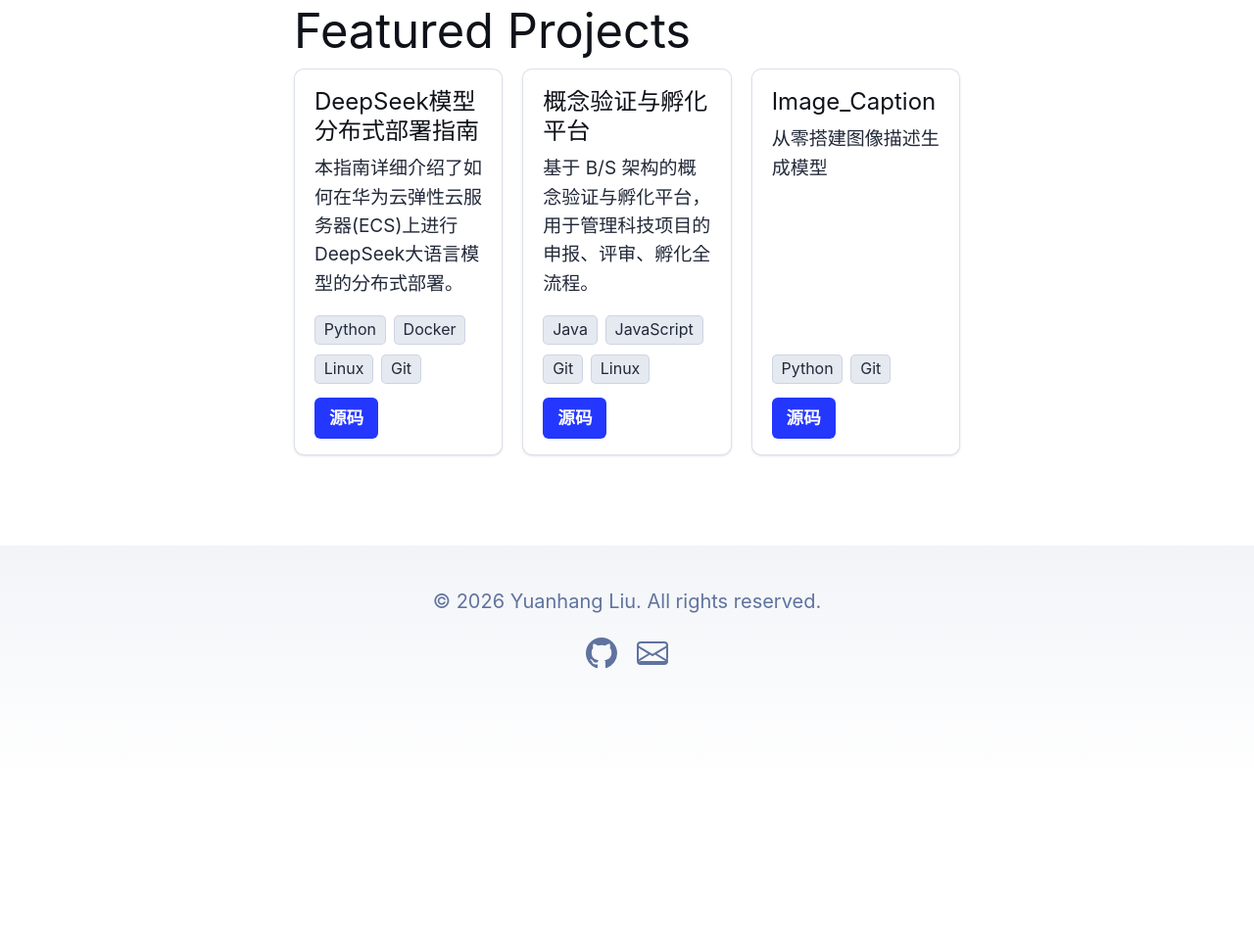
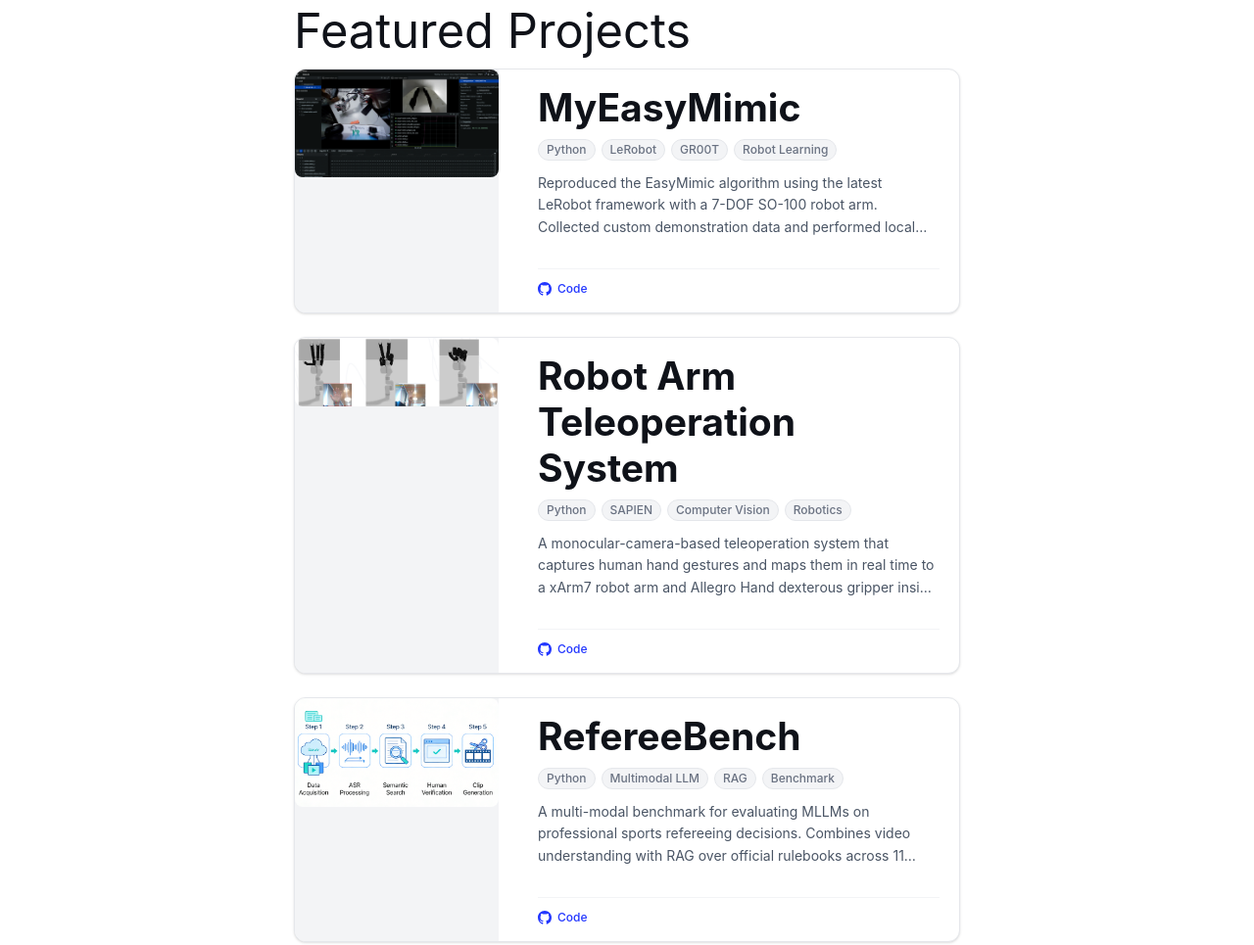
Before and after one commit to KKqdtjo/KKqdtjo.github.io, an Astro site: page / in a window 1280 px wide. Shown: the part 1152-2117 px from the top of the page at 98% size. Before the commit the page ends 1955 px from the top, so only its background shows below. Built offline with nearby package versions, Linux system fonts and the light colour scheme; Astro itself is replaced by a stand-in of ours.

Commit message:
增加项目经历

```diff
--- a/src/components/ProjectCards.astro
+++ b/src/components/ProjectCards.astro
@@ -2,133 +2,105 @@
 import { FEATURED_PROJECTS } from '../consts';
 ---
 
-<ul class="project-grid" role="list">
+<ul class="flex flex-col gap-6" role="list">
 	{
 		FEATURED_PROJECTS.map((project) => (
-			<li>
-				<a
-					class="project-card"
-					href={project.href}
-					target="_blank"
-					rel="noopener noreferrer"
-				>
-					<h3 class="project-card-title">{project.name}</h3>
-					<p class="project-card-desc">{project.description}</p>
-					<ul class="project-card-tags" role="list">
-						{project.techTags.map((tag) => (
-							<li>
-								<span class="project-tech-tag">{tag}</span>
-							</li>
-						))}
-					</ul>
-					<span class="project-card-source">源码</span>
-				</a>
+			<li class="group flex flex-col sm:flex-row gap-5 bg-white rounded-xl border border-gray-200 overflow-hidden shadow-sm hover:shadow-md hover:-translate-y-0.5 transition-all duration-200">
+
+				{/* ── Image (left) ── */}
+				<div class="sm:w-52 sm:flex-shrink-0 h-44 sm:h-auto bg-gray-100 overflow-hidden">
+					<img
+						src={project.image}
+						alt={project.name}
+						class="w-full h-full object-cover transition-transform duration-300 group-hover:scale-105"
+					/>
+				</div>
+
+				{/* ── Text (right) ── */}
+				<div class="flex flex-col justify-between px-5 py-4 flex-1 min-w-0">
+
+					{/* Title + tags */}
+					<div>
+						<h3 class="text-base font-bold text-gray-900 mb-1.5 leading-snug">
+							{project.name}
+						</h3>
+
+						<div class="flex flex-wrap gap-1.5 mb-3">
+							{project.techTags.map((tag) => (
+								<span class="text-xs font-medium px-2 py-0.5 rounded-full bg-gray-100 text-gray-500 border border-gray-200">
+									{tag}
+								</span>
+							))}
+						</div>
+
+						<p class="text-sm text-gray-600 leading-relaxed line-clamp-3">
+							{project.description}
+						</p>
+					</div>
+
+					{/* ── Link row ── */}
+					<div class="flex flex-wrap items-center gap-x-4 gap-y-2 mt-4 pt-3 border-t border-gray-100">
+						{project.links.code && (
+							<a
+								href={project.links.code}
+								target="_blank"
+								rel="noopener noreferrer"
+								class="inline-flex items-center gap-1.5 text-xs font-medium text-gray-500 hover:text-gray-900 transition-colors no-underline"
+							>
+								{/* GitHub / Code icon */}
+								<svg viewBox="0 0 16 16" aria-hidden="true" width="14" height="14" class="flex-shrink-0">
+									<path fill="currentColor" d="M8 0C3.58 0 0 3.58 0 8c0 3.54 2.29 6.53 5.47 7.59.4.07.55-.17.55-.38 0-.19-.01-.82-.01-1.49-2.01.37-2.53-.49-2.69-.94-.09-.23-.48-.94-.82-1.13-.28-.15-.68-.52-.01-.53.63-.01 1.08.58 1.23.82.72 1.21 1.87.87 2.33.66.07-.52.28-.87.51-1.07-1.78-.2-3.64-.89-3.64-3.95 0-.87.31-1.59.82-2.15-.08-.2-.36-1.02.08-2.12 0 0 .67-.21 2.2.82.64-.18 1.32-.27 2-.27.68 0 1.36.09 2 .27 1.53-1.04 2.2-.82 2.2-.82.44 1.1.16 1.92.08 2.12.51.56.82 1.27.82 2.15 0 3.07-1.87 3.75-3.65 3.95.29.25.54.73.54 1.48 0 1.07-.01 1.93-.01 2.2 0 .21.15.46.55.38A8.012 8.012 0 0 0 16 8c0-4.42-3.58-8-8-8z"/>
+								</svg>
+								Code
+							</a>
+						)}
+						{'paper' in project.links && project.links.paper && (
+							<a
+								href={project.links.paper}
+								target="_blank"
+								rel="noopener noreferrer"
+								class="inline-flex items-center gap-1.5 text-xs font-medium text-gray-500 hover:text-blue-600 transition-colors no-underline"
+							>
+								{/* Document / Paper icon */}
+								<svg viewBox="0 0 16 16" aria-hidden="true" width="14" height="14" class="flex-shrink-0">
+									<path fill="currentColor" d="M5 4a.5.5 0 0 0 0 1h6a.5.5 0 0 0 0-1H5zm-.5 2.5A.5.5 0 0 1 5 6h6a.5.5 0 0 1 0 1H5a.5.5 0 0 1-.5-.5zM5 8a.5.5 0 0 0 0 1h6a.5.5 0 0 0 0-1H5zm0 2a.5.5 0 0 0 0 1h3a.5.5 0 0 0 0-1H5z"/>
+									<path fill="currentColor" d="M2 2a2 2 0 0 1 2-2h8a2 2 0 0 1 2 2v12a2 2 0 0 1-2 2H4a2 2 0 0 1-2-2V2zm10-1H4a1 1 0 0 0-1 1v12a1 1 0 0 0 1 1h8a1 1 0 0 0 1-1V2a1 1 0 0 0-1-1z"/>
+								</svg>
+								Paper
+							</a>
+						)}
+						{'demo' in project.links && project.links.demo && (
+							<a
+								href={project.links.demo}
+								target="_blank"
+								rel="noopener noreferrer"
+								class="inline-flex items-center gap-1.5 text-xs font-medium text-gray-500 hover:text-blue-600 transition-colors no-underline"
+							>
+								{/* Play / Demo icon */}
+								<svg viewBox="0 0 16 16" aria-hidden="true" width="14" height="14" class="flex-shrink-0">
+									<path fill="currentColor" d="M6.79 5.093A.5.5 0 0 0 6 5.5v5a.5.5 0 0 0 .79.407l3.5-2.5a.5.5 0 0 0 0-.814l-3.5-2.5z"/>
+									<path fill="currentColor" d="M0 4a2 2 0 0 1 2-2h12a2 2 0 0 1 2 2v8a2 2 0 0 1-2 2H2a2 2 0 0 1-2-2V4zm15 0a1 1 0 0 0-1-1H2a1 1 0 0 0-1 1v8a1 1 0 0 0 1 1h12a1 1 0 0 0 1-1V4z"/>
+								</svg>
+								Demo
+							</a>
+						)}
+						{'slides' in project.links && project.links.slides && (
+							<a
+								href={project.links.slides}
+								target="_blank"
+								rel="noopener noreferrer"
+								class="inline-flex items-center gap-1.5 text-xs font-medium text-gray-500 hover:text-blue-600 transition-colors no-underline"
+							>
+								{/* Slides icon */}
+								<svg viewBox="0 0 16 16" aria-hidden="true" width="14" height="14" class="flex-shrink-0">
+									<path fill="currentColor" d="M14 2H2a1 1 0 0 0-1 1v9a1 1 0 0 0 1 1h4l-1 1.5a.5.5 0 0 0 .4.8h5.2a.5.5 0 0 0 .4-.8L10 13h4a1 1 0 0 0 1-1V3a1 1 0 0 0-1-1zM2 3h12v8H2V3z"/>
+								</svg>
+								Slides
+							</a>
+						)}
+					</div>
+				</div>
 			</li>
 		))
 	}
 </ul>
-
-<style>
-	.project-grid {
-		list-style: none;
-		margin: 0;
-		padding: 0;
-		display: grid;
-		align-items: stretch;
-		gap: 1.25rem;
-		grid-template-columns: 1fr;
-	}
-	.project-grid > li {
-		display: flex;
-		min-height: 0;
-	}
-	@media (min-width: 560px) {
-		.project-grid {
-			grid-template-columns: repeat(2, 1fr);
-		}
-	}
-	@media (min-width: 900px) {
-		.project-grid {
-			grid-template-columns: repeat(3, 1fr);
-		}
-	}
-	.project-card {
-		flex: 1;
-		display: flex;
-		flex-direction: column;
-		min-height: 100%;
-		box-sizing: border-box;
-		padding: 1.15rem 1.25rem 1rem;
-		text-decoration: none;
-		color: inherit;
-		background: #fff;
-		border-radius: 10px;
-		border: 1px solid rgba(var(--gray), 22%);
-		box-shadow:
-			0 1px 3px 0 rgba(var(--black), 8%),
-			0 1px 2px -1px rgba(var(--black), 8%);
-		transition:
-			border-color 0.2s ease,
-			box-shadow 0.2s ease,
-			transform 0.2s ease;
-	}
-	.project-card:hover {
-		border-color: rgba(var(--accent), 45%);
-		transform: translateY(-0.25rem);
-		box-shadow:
-			0 4px 6px -1px rgba(var(--black), 12%),
-			0 2px 4px -2px rgba(var(--black), 10%);
-	}
-	.project-card:focus-visible {
-		outline: 2px solid var(--accent);
-		outline-offset: 2px;
-	}
-	.project-card-title {
-		flex-shrink: 0;
-		margin: 0 0 0.5rem 0;
-		font-size: 1.2em;
-		color: rgb(var(--black));
-		line-height: 1.25;
-	}
-	.project-card-desc {
-		flex: 1 1 auto;
-		min-height: 0;
-		margin: 0 0 0.85rem 0;
-		font-size: 0.95em;
-		line-height: 1.55;
-		color: rgb(var(--gray-dark));
-	}
-	.project-card-tags {
-		flex-shrink: 0;
-		display: flex;
-		flex-wrap: wrap;
-		gap: 0.4rem 0.5rem;
-		margin: 0 0 0.85rem 0;
-		padding: 0;
-		list-style: none;
-	}
-	.project-tech-tag {
-		display: inline-block;
-		padding: 0.2em 0.55em;
-		font-size: 0.8em;
-		line-height: 1.35;
-		color: rgb(var(--gray-dark));
-		background: rgb(var(--gray-light));
-		border-radius: 5px;
-		border: 1px solid rgba(var(--gray), 18%);
-	}
-	.project-card-source {
-		flex-shrink: 0;
-		align-self: flex-start;
-		margin-top: 0;
-		padding: 0.35em 0.85em;
-		font-size: 0.88em;
-		font-weight: 600;
-		color: #fff;
-		background: var(--accent);
-		border-radius: 6px;
-	}
-	.project-card:hover .project-card-source {
-		background: var(--accent-dark);
-	}
-</style>
--- a/src/consts.ts
+++ b/src/consts.ts
@@ -27,26 +27,46 @@
 	},
 ] as const;
 
-/** 精选项目：数据在 consts 中维护；点击卡片或「源码」均跳转 GitHub（新标签页） */
+/** 精选项目：横向宽卡片，支持 image / techTags / links（code/paper/demo/slides 均可选） */
 export const FEATURED_PROJECTS = [
 	{
-		name: 'DeepSeek模型分布式部署指南',
+		name: 'MyEasyMimic',
+		image: '/images/easymimic.png',
 		description:
-			'本指南详细介绍了如何在华为云弹性云服务器(ECS)上进行DeepSeek大语言模型的分布式部署。',
-		href: 'https://github.com/KKqdtjo/Distributed_Deployment',
-		techTags: ['Python', 'Docker', 'Linux', 'Git'],
+			'Reproduced the EasyMimic algorithm using the latest LeRobot framework with a 7-DOF SO-100 robot arm. Collected custom demonstration data and performed local fine-tuning and inference on the GR00T foundation model.',
+		techTags: ['Python', 'LeRobot', 'GR00T', 'Robot Learning'],
+		links: {
+			code: 'https://github.com/KKqdtjo/MyEasyMimic',
+		},
 	},
 	{
-		name: '概念验证与孵化平台',
+		name: 'Robot Arm Teleoperation System',
+		image: '/images/teleop.png',
 		description:
-			'基于 B/S 架构的概念验证与孵化平台，用于管理科技项目的申报、评审、孵化全流程。',
-		href: 'https://github.com/KKqdtjo/Concept_Platform',
-		techTags: ['Java', 'JavaScript', 'Git', 'Linux'],
+			'A monocular-camera-based teleoperation system that captures human hand gestures and maps them in real time to a xArm7 robot arm and Allegro Hand dexterous gripper inside the SAPIEN simulation environment.',
+		techTags: ['Python', 'SAPIEN', 'Computer Vision', 'Robotics'],
+		links: {
+			code: 'https://github.com/GreyLee-Hacker/Robot_Arm_Teleop_System',
+		},
 	},
 	{
-		name: 'Image_Caption',
-		description: '从零搭建图像描述生成模型',
-		href: 'https://github.com/KKqdtjo/Image_Caption/tree/master',
-		techTags: ['Python', 'Git'],
+		name: 'RefereeBench',
+		image: '/images/pipeline.png',
+		description:
+			'A multi-modal benchmark for evaluating MLLMs on professional sports refereeing decisions. Combines video understanding with RAG over official rulebooks across 11 sports, using a hierarchical QA framework (Q1–Q5) from binary foul detection to rule-based penalty justification.',
+		techTags: ['Python', 'Multimodal LLM', 'RAG', 'Benchmark'],
+		links: {
+			code: 'https://github.com/KKqdtjo/SportReferee_Code',
+		},
+	},
+	{
+		name: 'Concept Verification & Incubation Platform',
+		image: '/images/platform.png',
+		description:
+			'A B/S-architecture platform for managing the full lifecycle of tech-project incubation — from application and peer review to incubation tracking. Built with a modern full-stack architecture for high performance, scalability, and security.',
+		techTags: ['Java', 'JavaScript', 'Spring Boot', 'Full-Stack'],
+		links: {
+			code: 'https://github.com/KKqdtjo/Concept_Platform',
+		},
 	},
 ] as const;
```
Also changed, not shown: public/images/easymimic.png (added), public/images/pipeline.png (added), public/images/platform.png (added), public/images/teleop.png (added).
